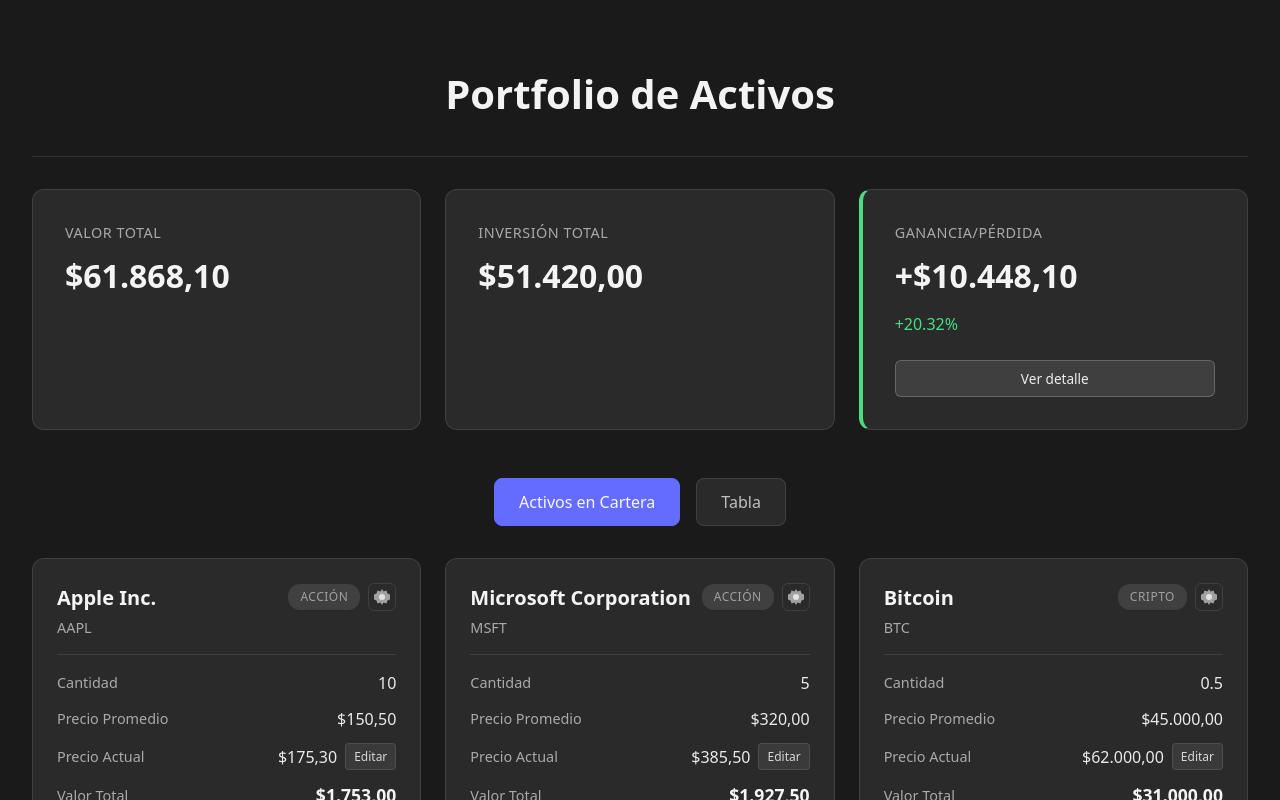
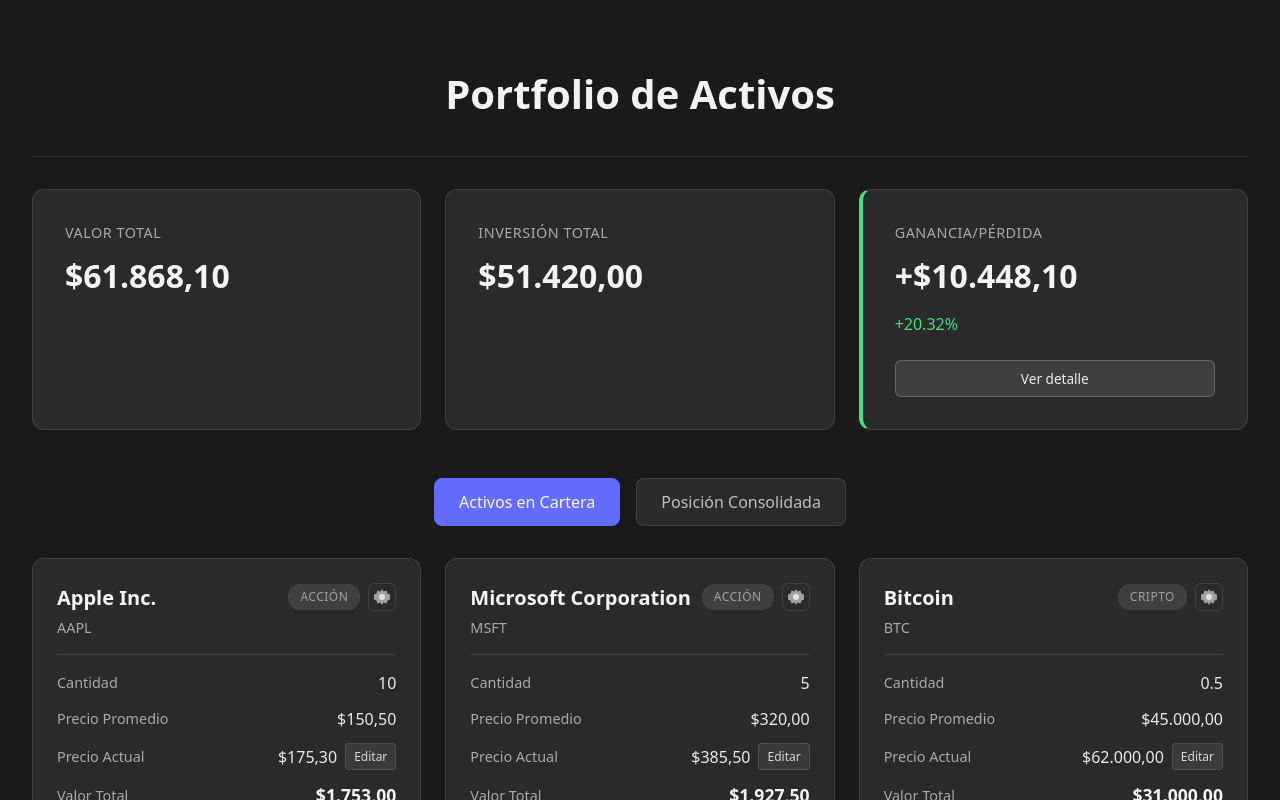
Before and after one commit to maximoagustindominguez/PNT2-PORTFOLIO-MANAGER, a React (Vite) app: page / in a window 1280 px wide. Shown: the top 800 px of the page. Built offline with nearby package versions, Linux system fonts and the light colour scheme.

Commit message:
fix(secciones): cambio de nombre de sección tabla a 'Posición Consolidada

```diff
--- a/src/components/Dashboard/Dashboard.jsx
+++ b/src/components/Dashboard/Dashboard.jsx
@@ -42,7 +42,7 @@
           onClick={() => setViewMode('table')}
           className={viewMode === 'table' ? styles.active : ''}
         >
-          Tabla
+          Posición Consolidada
         </button>
       </div>
 
```
